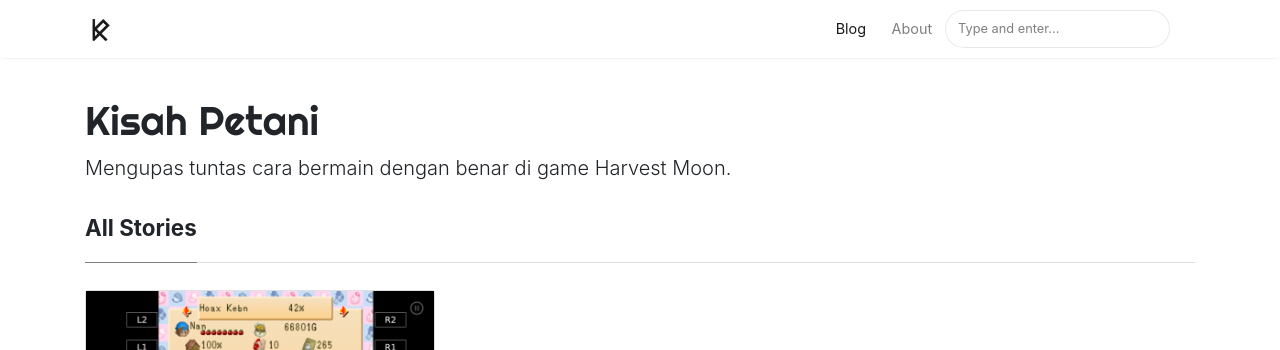
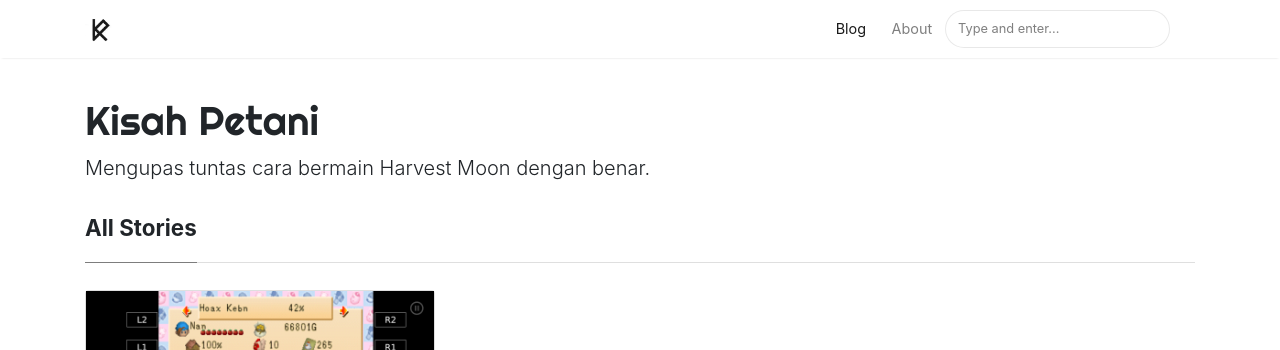
Before and after one commit to kisahpetani/kisahpetani.github.io, a Jekyll site: the page built from index.html, in a window 1280 px wide and 1342 px high. Shown: the top 350 px of the window. Built offline with Jekyll 4.4.1, drawn with Linux system fonts in a browser that asks for light colours; nearby versions of some CDN libraries; the list of posts is cut into pages by our own code.

Commit message:
Update _config.yml

```diff
--- a/_config.yml
+++ b/_config.yml
@@ -1,7 +1,7 @@
 # Site
 name: "Kisah Petani"
 title: "Kisah Petani"
-description: "Mengupas tuntas cara bermain dengan benar di game Harvest Moon."
+description: "Mengupas tuntas cara bermain Harvest Moon dengan benar."
 logo: 'assets/images/logo.png'
 favicon: 'assets/images/logo.png'
 baseurl: ''
```
